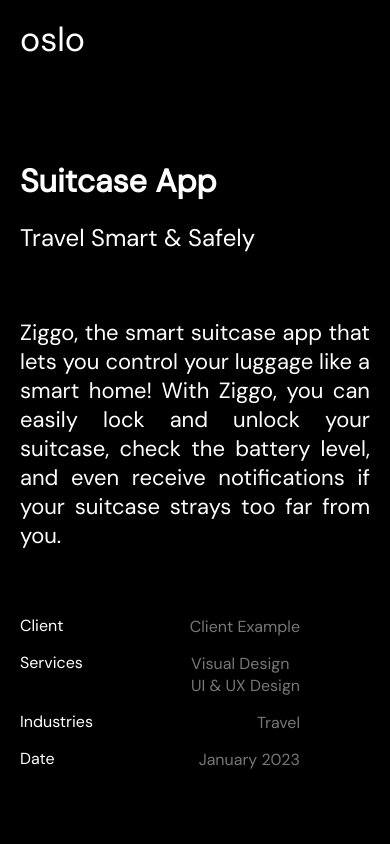
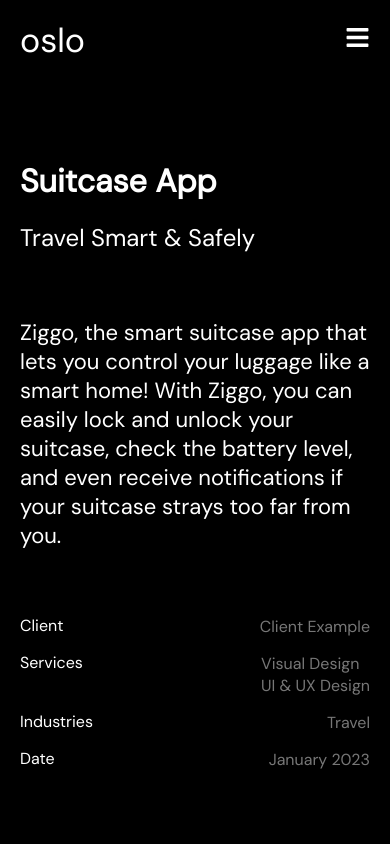
Before and after one commit to kedarlin/suitcase, a React (Create React App) app: page / in a window 390 px wide. Shown: the top 844 px of the page. Built offline with nearby package versions, Linux system fonts and the light colour scheme.

Commit message:
added navbar for mobile

```diff
--- a/package.json
+++ b/package.json
@@ -9,6 +9,7 @@
     "@testing-library/user-event": "^13.5.0",
     "react": "^18.3.1",
     "react-dom": "^18.3.1",
+    "react-icons": "^5.2.1",
     "react-scripts": "5.0.1",
     "web-vitals": "^2.1.4"
   },
--- a/src/App.css
+++ b/src/App.css
@@ -3,6 +3,7 @@ body {
     color: #FFFFFF;
     padding: 0px 140px 24px;
     font-family: "DM Sans", sans-serif;
+    scroll-behavior: smooth;
 }
 @media screen and (max-width: 1300px) and (min-width: 900px) {
     body {
@@ -30,8 +31,15 @@ body {
     }
 }
 .scrolleffect {
-    animation: slideInFromBottom 1s ease-in-out forwards;
+    opacity: 0;
+    transform: translateY(50%);
+    transition: transform 1s ease-in-out, opacity 1s ease-in-out;
 }
+.scrolleffect.visible {
+    opacity: 1;
+    transform: translateY(0);
+}
+
 @keyframes slideInFromTop {
     from {
         transform: translateY(-50%);
@@ -43,6 +51,11 @@ body {
     }
 }
 .scrolleffectn {
-    animation: slideInFromTop 1s ease-in-out forwards;
-    animation-delay: 0.5s;
+    opacity: 0;
+    transform: translateY(-50%);
+    transition: transform 1s ease-in-out 0.5s, opacity 1s ease-in-out 0.5s;
 }
+.scrolleffectn.visible {
+    opacity: 1;
+    transform: translateY(0);
+}
--- a/src/Components/Body/Body.css
+++ b/src/Components/Body/Body.css
@@ -22,7 +22,6 @@
     width: 80%;
     font-size: 24px;
     font-weight: 400;
-    text-align: justify;
 }
 .body-1-items{
     display: flex;
@@ -124,9 +123,30 @@
     .body-2{
         padding: 20px 0 0;
     }
+    .body-4, .body-5 {
+        height: 300px;
+        overflow: hidden;
+    }
+    .body-4-img, .body-5-img {
+        width: 90%;
+        height: 100%;
+        object-fit: cover;
+        object-position: center;
+    }
 }
 @media screen and (max-width: 450px) {
     .body-2-img{
         width: 60%;
     }
+    .body-1-item{
+        flex-direction: row;
+        justify-content: space-between;
+        width: 100%;
+    }
+    .body-4-img, .body-5-img {
+        width: 90%;
+        height: 100%;
+        object-fit: contain;
+        object-position: center;
+    }
 }
--- a/src/Components/Body/Body.js
+++ b/src/Components/Body/Body.js
@@ -1,6 +1,35 @@
-import React from 'react'
-import './Body.css'
+import React, { useEffect } from 'react';
+import './Body.css';
+
 const Body = () => {
+  useEffect(() => {
+    const options = {
+      root: null,
+      rootMargin: '0px 0px 20% 0px',
+      threshold: 0.1
+    };
+
+    const observer = new IntersectionObserver((entries, observer) => {
+      entries.forEach(entry => {
+        if (entry.isIntersecting) {
+          entry.target.classList.add('visible');
+          observer.unobserve(entry.target);
+        }
+      });
+    }, options);
+
+    const elementsToAnimate = document.querySelectorAll('.scrolleffect, .scrolleffectn');
+    elementsToAnimate.forEach(element => {
+      observer.observe(element);
+    });
+
+    return () => {
+      elementsToAnimate.forEach(element => {
+        observer.unobserve(element);
+      });
+    };
+  }, []);
+
   return (
     <div className='body'>
       <div className='body-1'>
@@ -51,12 +80,12 @@ const Body = () => {
       </div>
 
       <div className='body-6'>
-        <h4 className='body-6-desc scrolleffct'>
+        <h4 className='body-6-desc scrolleffect'>
           The end result is a user-friendly electric bicycle that makes it easy for riders to enjoy the benefits of e-bikes without feeling overwhelmed by technology. With VoltBike, riding smarter has never been easier!
         </h4>
       </div>
     </div>
-  )
-}
+  );
+};
 
-export default Body
+export default Body;
--- a/src/Components/Header/Header.css
+++ b/src/Components/Header/Header.css
@@ -1,16 +1,20 @@
 .header {
     display: flex;
-    flex-direction: row;
-    justify-content: space-between;
+    flex-direction: column;
     padding: 25px 140px 24px;
     position: fixed;
     left: 0;
     right: 0;
-    align-items: center;
     background-color: rgba(0, 0, 0, 0.566);
     backdrop-filter: blur(10px);
     opacity: 0;
     z-index: 10;
+}
+.header-n {
+    display: flex;
+    flex-direction: row;
+    justify-content: space-between;
+    align-items: center;
 }
 .header-logo-container {
     overflow: hidden;
@@ -36,6 +40,9 @@
     transform: translateY(24px);
     transition: transform 0.5s, opacity 0.5s;
     opacity: 0;
+}
+.header-navbar-m {
+    display: none;
 }
 .header-logo-container:hover .header-logo{
     opacity: 0;
@@ -107,6 +114,9 @@
     background-color: black;
     color: white;
 }
+.header-menu-list{
+    display: none;
+}
 @media screen and (max-width: 1300px) and (min-width: 900px) {
     .header {
         padding: 25px 80px 24px;
@@ -125,4 +135,17 @@
     .header-navbar{
         display: none;
     }
+    .header-navbar-m {
+        display: contents;
+    }
+    .header-menu-list {
+        display: flex;
+        flex-direction: column;
+        gap: 20px;
+        align-items: center;
+    }
+    .header-button{
+        margin: 0;
+        width: 30%;
+    }
 }
--- a/src/Components/Header/Header.js
+++ b/src/Components/Header/Header.js
@@ -1,9 +1,15 @@
-import React from 'react';
+import React, { useState } from 'react';
 import './Header.css';
+import { FaBars, FaTimes } from 'react-icons/fa';
 
 const Header = () => {
+  const [isOpen, setIsOpen] = useState(false);
+  const toggleMenu = () => {
+    setIsOpen(!isOpen);
+  }
   return (
     <div className='header scrolleffectn'>
+      <div className='header-n'>
         <div className='header-logo-container'>
           <div className='header-logo'>oslo</div>
           <div className='header-logo-h'>oslo</div>
@@ -25,7 +31,29 @@ const Header = () => {
           </div>
           <button className='header-button'>Remix</button>
         </div>
-
+        <div className='header-navbar-m'>
+          <div onClick={toggleMenu} style={{ cursor: "pointer" }}>
+            {isOpen ? <FaTimes fontSize="25px" /> : <FaBars fontSize="25px" />}
+          </div>
+        </div>
+      </div>
+      {isOpen && (
+        <div className='header-menu-list'>
+          <div className='header-item-container'>
+            <div className='header-item'>Work</div>
+            <div className='header-item-h'>Work</div>
+          </div>
+          <div className='header-item-container'>
+            <div className='header-item'>Studio</div>
+            <div className='header-item-h'>Studio</div>
+          </div>
+          <div className='header-item-container'>
+            <div className='header-item'>Contact</div>
+            <div className='header-item-h'>Contact</div>
+          </div>
+          <button className='header-button'>Remix</button>
+        </div>
+      )}
     </div>
   );
 }
```
Also changed, not shown: 1 other file (tests, documents, lock files or other folders). Lines whose indentation alone changed are shown as unchanged.
